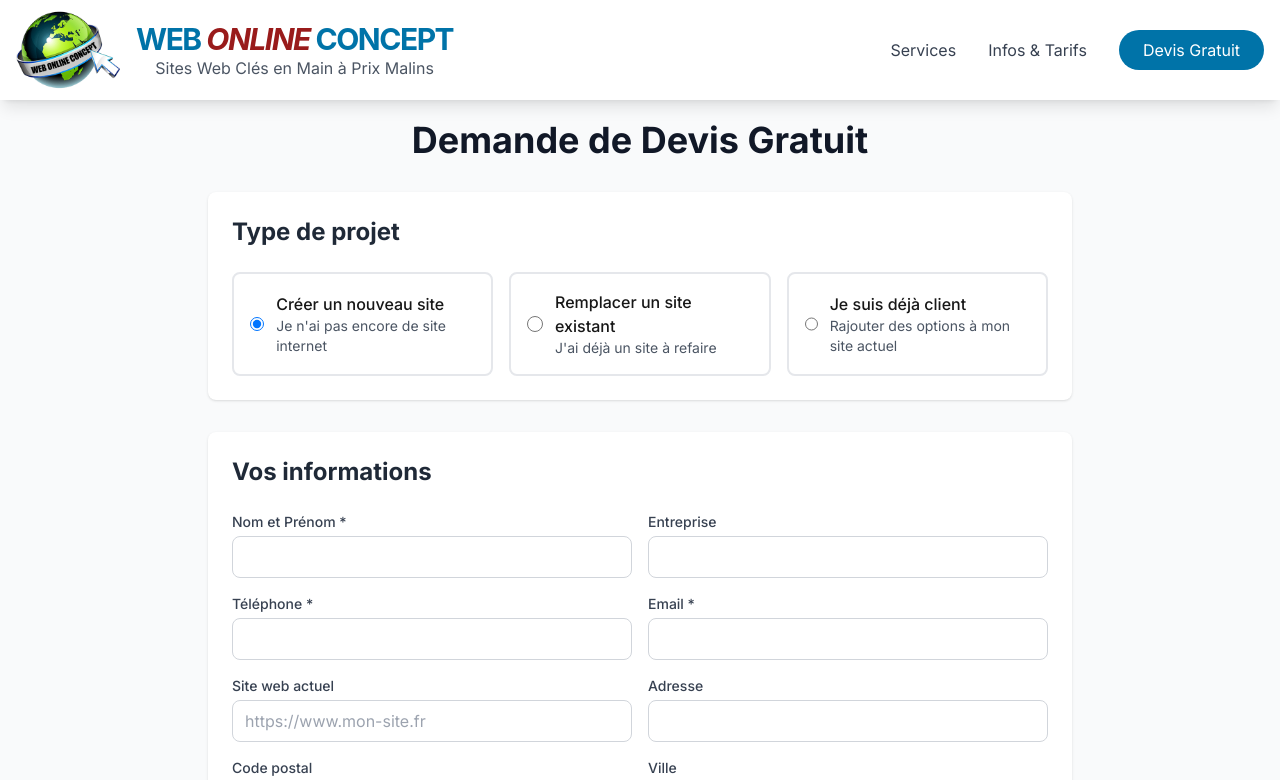
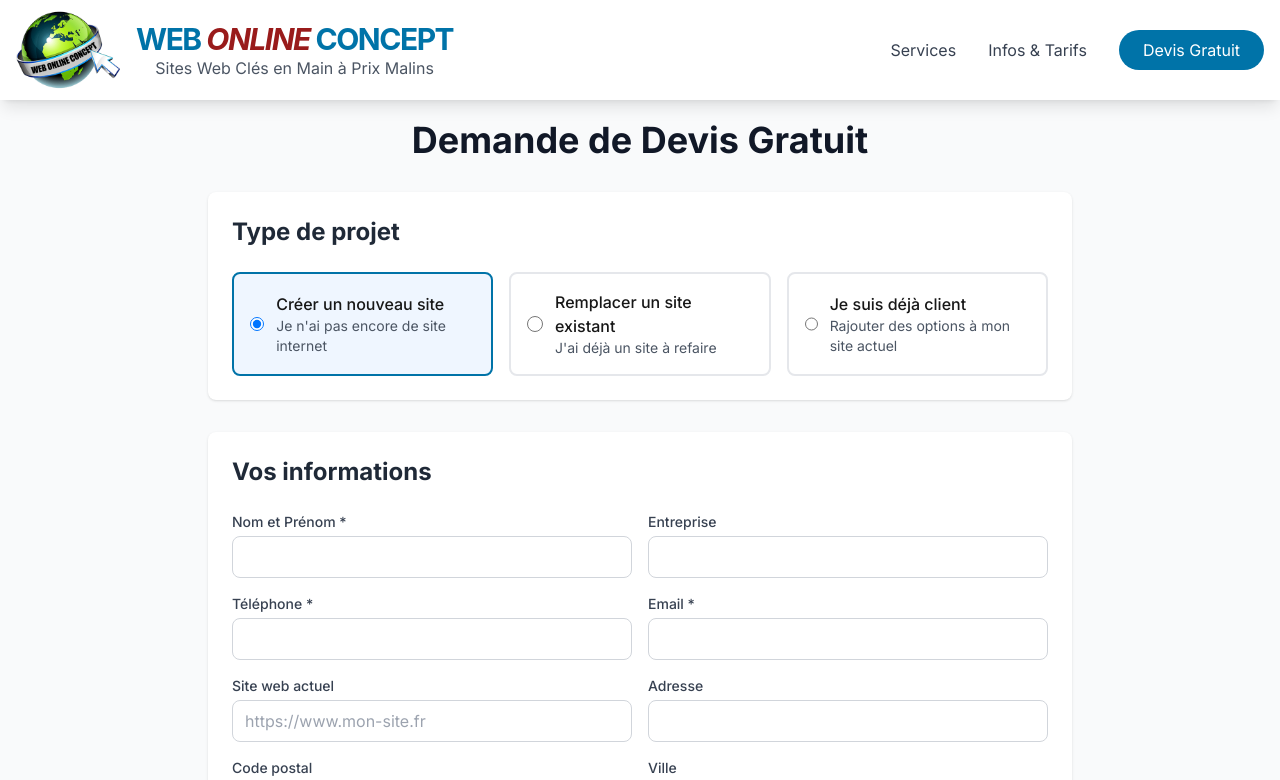
Before and after one commit to Web-Online-Concept/web-online-concept, a Next.js app: page /demande-devis in a window 1280 px wide. Shown: the top 780 px of the page. Built offline with nearby package versions, Linux system fonts and the light colour scheme.

Commit message:
Update page.js

```diff
--- a/app/demande-devis/page.js
+++ b/app/demande-devis/page.js
@@ -188,7 +188,11 @@ export default function DemandeDevis() {
           <div className="bg-white rounded-lg shadow p-6">
             <h2 className="text-2xl font-bold mb-6 text-gray-800">Type de projet</h2>
             <div className="grid md:grid-cols-3 gap-4">
-              <label className="flex items-center p-4 border-2 border-gray-200 rounded-lg cursor-pointer hover:border-[#0073a8] transition-colors">
+              <label className={`flex items-center p-4 border-2 rounded-lg cursor-pointer transition-all ${
+                formData.typeProjet === 'nouveau'
+                  ? 'border-[#0073a8] bg-blue-50'
+                  : 'border-gray-200 hover:border-[#0073a8]'
+              }`}>
                 <input
                   type="radio"
                   name="typeProjet"
@@ -202,7 +206,11 @@ export default function DemandeDevis() {
                   <p className="text-sm text-gray-600">Je n'ai pas encore de site internet</p>
                 </div>
               </label>
-              <label className="flex items-center p-4 border-2 border-gray-200 rounded-lg cursor-pointer hover:border-[#0073a8] transition-colors">
+              <label className={`flex items-center p-4 border-2 rounded-lg cursor-pointer transition-all ${
+                formData.typeProjet === 'remplacement'
+                  ? 'border-[#0073a8] bg-blue-50'
+                  : 'border-gray-200 hover:border-[#0073a8]'
+              }`}>
                 <input
                   type="radio"
                   name="typeProjet"
@@ -216,7 +224,11 @@ export default function DemandeDevis() {
                   <p className="text-sm text-gray-600">J'ai déjà un site à refaire</p>
                 </div>
               </label>
-              <label className="flex items-center p-4 border-2 border-gray-200 rounded-lg cursor-pointer hover:border-[#0073a8] transition-colors">
+              <label className={`flex items-center p-4 border-2 rounded-lg cursor-pointer transition-all ${
+                formData.typeProjet === 'client-existant'
+                  ? 'border-[#0073a8] bg-blue-50'
+                  : 'border-gray-200 hover:border-[#0073a8]'
+              }`}>
                 <input
                   type="radio"
                   name="typeProjet"
```
